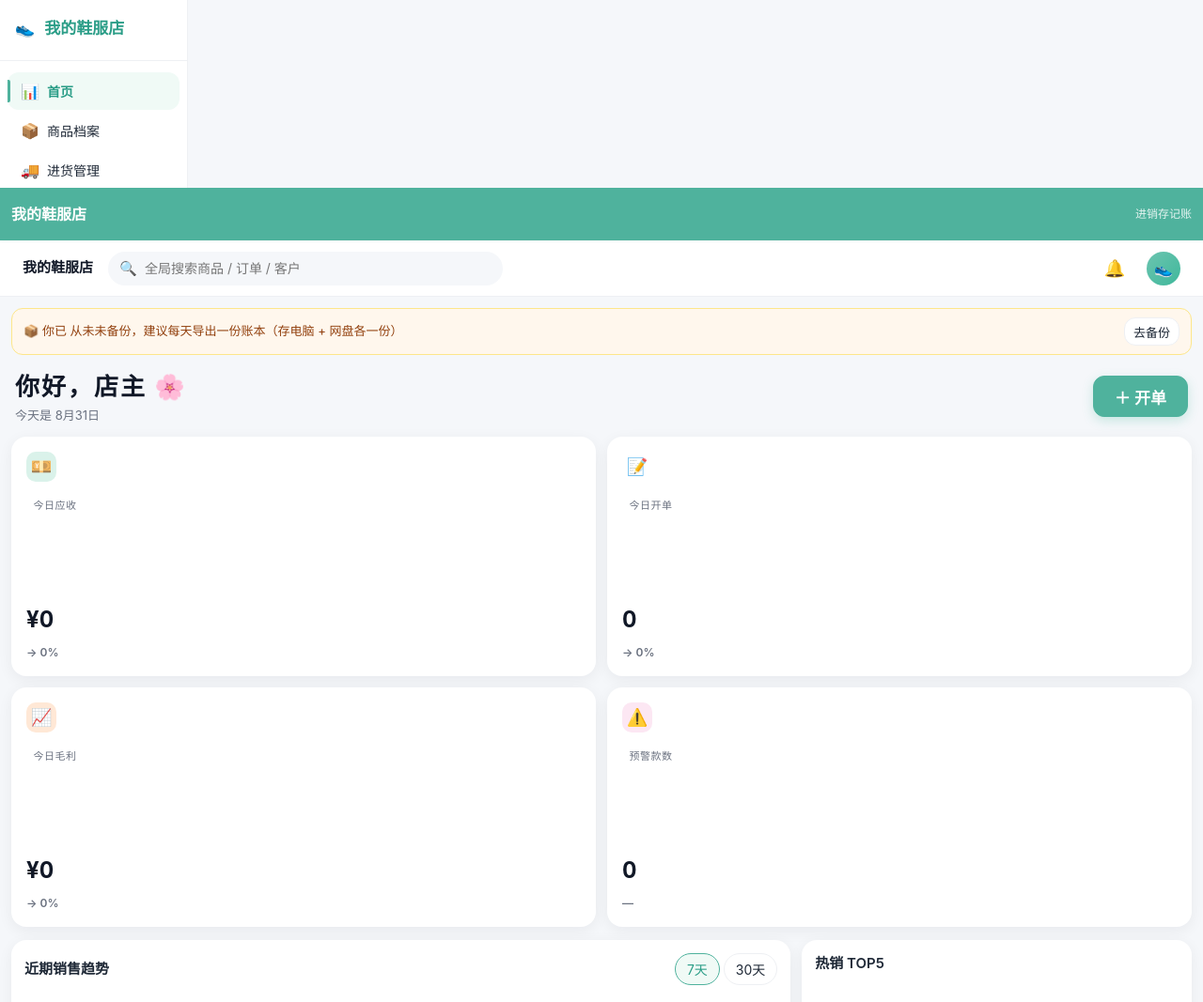
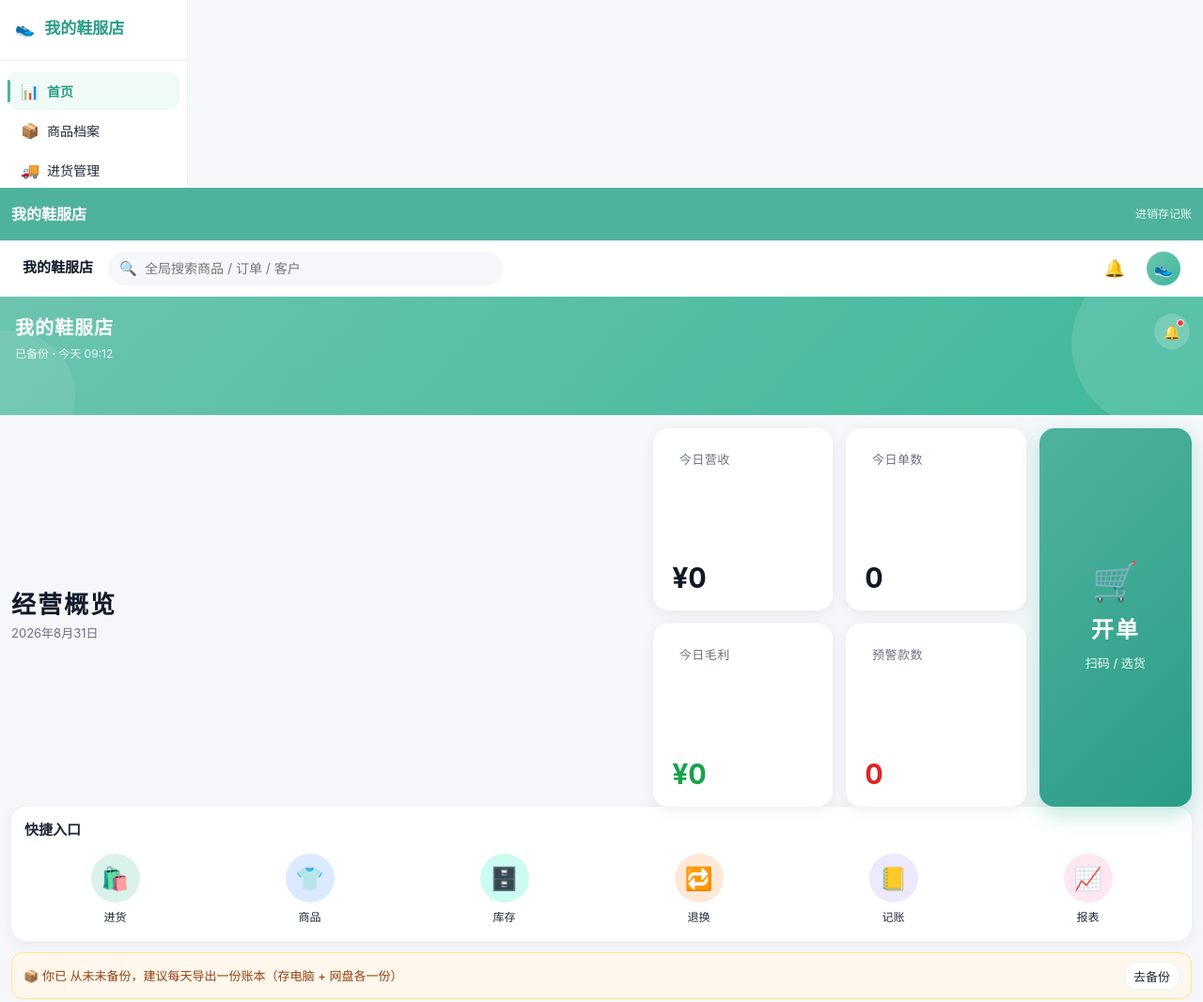
Before and after one commit to bailihongxi/shoes-clothing-erp, a website with bundled scripts: page index.html in a window 1280 px wide. Shown: the top 1067 px of the page at 94% size. Built offline with nearby package versions, Linux system fonts and the light colour scheme; files whose address does not match are found by name.

Commit message:
将手机版首页 UI 设计与各模块文字应用到电脑版——桌面端复用 banner(我的鞋服店)+经营概览+2x2 stat+右侧开单大按钮+6格快捷入口，文案统一(今日营收/今日单数)，移除旧桌面文案「你好店主」，desktop.css 增加 2x2 桌面适配，保留趋势/TOP5 分析看板（新增3条测试+同步更新旧断言）

```diff
--- a/css/desktop.css
+++ b/css/desktop.css
@@ -236,4 +236,43 @@
 
   /* 趋势图更大 */
   .trend-chart { height: 240px; }
+
+  /* 手机版首页 UI 应用到桌面：banner + 经营概览 2x2 + 快捷入口（文字与手机版一致） */
+  .home-top { display: block; }
+  .home-top .overview-head { padding: 6px 0 12px; }
+  .home-top .stat-grid.home-stat-2x2 {
+    grid-template-columns: 1fr 1fr 0.85fr;
+    gap: 14px;
+    align-items: stretch;
+  }
+  .home-stat-2x2 .stat-card {
+    padding: 18px 20px;
+    min-height: 104px;
+    max-height: none;
+    display: flex;
+    flex-direction: column;
+    justify-content: center;
+    overflow: hidden;
+  }
+  .home-stat-2x2 .stat-card .label { font-size: 13px; color: var(--c-text-sub); margin-bottom: 6px; line-height: 1.1; }
+  .home-stat-2x2 .stat-card .value { font-size: 30px; font-weight: 700; line-height: 1.1; }
+  .home-stat-2x2 .stat-card .value.profit { color: var(--c-success); }
+  .home-stat-2x2 .stat-card .value.danger { color: var(--c-danger); }
+  .home-stat-2x2 .home-sale-btn.home-sale-row {
+    grid-column: 3;
+    grid-row: 1 / span 2;
+    width: 100%;
+    min-width: 0;
+    min-height: calc(104px * 2 + 14px);
+    padding: 24px 12px;
+    border-radius: var(--radius-lg);
+    gap: 8px;
+    display: flex;
+    flex-direction: column;
+    align-items: center;
+    justify-content: center;
+  }
+  .home-stat-2x2 .home-sale-btn .ico { font-size: 40px; }
+  .home-stat-2x2 .home-sale-btn .t { font-size: 24px; margin-top: 6px; letter-spacing: 2px; }
+  .home-stat-2x2 .home-sale-btn .s { font-size: 13px; }
 }
--- a/erp/css/desktop.css
+++ b/erp/css/desktop.css
@@ -236,4 +236,43 @@
 
   /* 趋势图更大 */
   .trend-chart { height: 240px; }
+
+  /* 手机版首页 UI 应用到桌面：banner + 经营概览 2x2 + 快捷入口（文字与手机版一致） */
+  .home-top { display: block; }
+  .home-top .overview-head { padding: 6px 0 12px; }
+  .home-top .stat-grid.home-stat-2x2 {
+    grid-template-columns: 1fr 1fr 0.85fr;
+    gap: 14px;
+    align-items: stretch;
+  }
+  .home-stat-2x2 .stat-card {
+    padding: 18px 20px;
+    min-height: 104px;
+    max-height: none;
+    display: flex;
+    flex-direction: column;
+    justify-content: center;
+    overflow: hidden;
+  }
+  .home-stat-2x2 .stat-card .label { font-size: 13px; color: var(--c-text-sub); margin-bottom: 6px; line-height: 1.1; }
+  .home-stat-2x2 .stat-card .value { font-size: 30px; font-weight: 700; line-height: 1.1; }
+  .home-stat-2x2 .stat-card .value.profit { color: var(--c-success); }
+  .home-stat-2x2 .stat-card .value.danger { color: var(--c-danger); }
+  .home-stat-2x2 .home-sale-btn.home-sale-row {
+    grid-column: 3;
+    grid-row: 1 / span 2;
+    width: 100%;
+    min-width: 0;
+    min-height: calc(104px * 2 + 14px);
+    padding: 24px 12px;
+    border-radius: var(--radius-lg);
+    gap: 8px;
+    display: flex;
+    flex-direction: column;
+    align-items: center;
+    justify-content: center;
+  }
+  .home-stat-2x2 .home-sale-btn .ico { font-size: 40px; }
+  .home-stat-2x2 .home-sale-btn .t { font-size: 24px; margin-top: 6px; letter-spacing: 2px; }
+  .home-stat-2x2 .home-sale-btn .s { font-size: 13px; }
 }
--- a/js/ui/page-home.js
+++ b/js/ui/page-home.js
@@ -114,14 +114,15 @@
     return '<div class="card todo-card"><h3 class="card-title">待处理事项</h3><ul class="todo-list">' + items + '</ul></div>';
   }
 
-  /** v2 手机端 stat-card：2x2 + 右侧大「开单」按钮（跨两行）
-   * 图2 布局：[今日营收][今日单数]  [   ]
-   *          [今日毛利][预警款数]  [开单]
+  /** v2 共享 stat-card：2x2 + 右侧大「开单」按钮（跨两行，图2 布局）
+   * 手机版传 extraCls='mobile-only'（桌面隐藏）；电脑版传 '' 同样显示。
+   * 布局：[今日营收][今日单数]  [   ]
+   *        [今日毛利][预警款数]  [开单]
    */
-  function mobileStats(ctx) {
+  function statOverview(ctx, extraCls) {
     var s = stats(ctx);
     return (
-      '<div class="mobile-only stat-grid home-stat-2x2">' +
+      '<div class="' + (extraCls || '') + ' stat-grid home-stat-2x2">' +
         statCardHtml('今日营收', '¥' + fmtNumber(s.revenue / 100), 'mint', '💰', '') +
         statCardHtml('今日单数', fmtNumber(s.count), 'gray', '📃', '') +
         statCardHtml('今日毛利', '¥' + fmtNumber(s.grossProfit / 100), 'mint', '📈', 'profit') +
@@ -135,6 +136,10 @@
     );
   }
 
+  function mobileStats(ctx) {
+    return statOverview(ctx, 'mobile-only');
+  }
+
   function statCardHtml(label, value, iconColor, icon, valueMod) {
     return '<div class="stat-card">' +
       '<div class="label">' + esc(label) + '</div>' +
@@ -142,8 +147,8 @@
     '</div>';
   }
 
-  /** v2 手机端 6 格圆形彩色快捷入口（进货/商品/库存/退换/记账/报表） */
-  function mobileQuick() {
+  /** v2 共享 6 格圆形彩色快捷入口（进货/商品/库存/退换/记账/报表） */
+  function quickGrid(extraCls) {
     var items = [
       { page: 'purchase',  icon: '🛍️', text: '进货', color: 'c-green' },
       { page: 'product',   icon: '👕', text: '商品', color: 'c-blue' },
@@ -152,7 +157,7 @@
       { page: 'account',   icon: '📒', text: '记账', color: 'c-purple' },
       { page: 'report',    icon: '📈', text: '报表', color: 'c-pink' }
     ];
-    var h = '<div class="mobile-only card"><h3 class="card-title">快捷入口</h3><div class="quick-circles">';
+    var h = '<div class="' + (extraCls || '') + ' card"><h3 class="card-title">快捷入口</h3><div class="quick-circles">';
     items.forEach(function (it) {
       h += '<button class="quick-circle ' + it.color + '" data-act="go" data-page="' + esc(it.page) + '">' +
         '<span class="disc">' + it.icon + '</span>' +
@@ -161,6 +166,10 @@
     });
     h += '</div></div>';
     return h;
+  }
+
+  function mobileQuick() {
+    return quickGrid('mobile-only');
   }
 
   /** 手机端首页：banner + 经营概览 + 开单按钮 + stat + 快捷入口
@@ -188,67 +197,35 @@
     );
   }
 
-  /** 电脑端首页：经营概览 + 4 stat（含环比）+ 折线图 + TOP5 */
-  function desktopHome(ctx) {
-    var s = stats(ctx);
-    var y = yesterdayStats(ctx);
-
-    var revPct = pct(s.revenue, y.revenue);
-    var cntPct = pct(s.count, y.count);
-    var profitPct = pct(s.grossProfit, y.grossProfit);
-    var alertDelta = s.alertCount - (y.alertCount || 0);
-
-    var deltaHtml = function (pctVal, suffix, flip) {
-      var up = pctVal > 0;
-      var down = pctVal < 0;
-      var cls = up ? 'up' : (down ? 'down' : 'flat');
-      var arr = up ? '↑' : (down ? '↓' : '→');
-      if (flip) { up = !up; down = !down; }
-      var abs = Math.abs(pctVal);
-      var display = pctVal === 0 && suffix === 'low' ? '—' : arr + ' ' + abs + '%';
-      return '<div class="delta ' + cls + '">' + display + '</div>';
-    };
+  /** 电脑端首页：与手机版一致的 banner + 经营概览(2x2+开单) + 快捷入口 + 备份提醒，下方保留分析看板 */
+  function desktopHome(ctx, rem) {
+    var today = todayStr();
+    var dateObj = new Date(today + 'T00:00:00');
+    var cnDate = dateObj.getFullYear() + '年' + (dateObj.getMonth() + 1) + '月' + dateObj.getDate() + '日';
 
     return (
-      '<div class="desktop-only">' +
+      '<div class="page-banner">' +
+        '<div class="banner-title">我的鞋服店</div>' +
+        '<div class="banner-sub">已备份 · 今天 09:12</div>' +
+        '<button class="banner-action" data-act="go" data-page="setting" aria-label="通知">' +
+          '🔔<span class="dot"></span>' +
+        '</button>' +
+      '</div>' +
+      '<div class="home-top">' +
         '<div class="overview-head">' +
-          '<div>' +
-            '<div class="title">你好，店主 🌸</div>' +
-            '<div class="date">今天是 ' + (function () {
-              var d = new Date(todayStr() + 'T00:00:00');
-              return (d.getMonth() + 1) + '月' + d.getDate() + '日';
-            })() + '</div>' +
+          '<div><div class="title">经营概览</div><div class="date">' + cnDate + '</div></div>' +
         '</div>' +
-          '<button class="btn btn-primary btn-lg" style="width:auto;padding:0 22px;min-height:44px" data-act="go" data-page="sale">＋ 开单</button>' +
+        statOverview(ctx, '') +
       '</div>' +
+      quickGrid('') +
+      rem +
+      desktopAnalysis(ctx)
+    );
+  }
 
-        '<div class="stat-grid">' +
-          '<div class="stat-card">' +
-            '<div class="icon mint">💴</div>' +
-            '<div class="label">今日应收</div>' +
-            '<div class="value">¥' + fmtNumber(s.revenue / 100) + '</div>' +
-            deltaHtml(revPct) +
-          '</div>' +
-          '<div class="stat-card">' +
-            '<div class="icon blue">📝</div>' +
-            '<div class="label">今日开单</div>' +
-            '<div class="value">' + fmtNumber(s.count) + '</div>' +
-            deltaHtml(cntPct) +
-          '</div>' +
-          '<div class="stat-card">' +
-            '<div class="icon peach">📈</div>' +
-            '<div class="label">今日毛利</div>' +
-            '<div class="value">¥' + fmtNumber(s.grossProfit / 100) + '</div>' +
-            deltaHtml(profitPct) +
-          '</div>' +
-          '<div class="stat-card">' +
-            '<div class="icon pink">⚠️</div>' +
-            '<div class="label">预警款数</div>' +
-            '<div class="value">' + fmtNumber(s.alertCount) + '</div>' +
-            deltaHtml(alertDelta, 'low', true) +
-          '</div>' +
-        '</div>' +
-
+  /** 电脑端分析看板：近期销售趋势 + 热销 TOP5 */
+  function desktopAnalysis(ctx) {
+    return (
       '<div class="grid grid-3" style="margin-top:14px;grid-template-columns:2fr 1fr">' +
         '<div class="card">' +
           '<div class="card-title">近期销售趋势' +
@@ -262,7 +239,6 @@
         '<div class="card">' +
           '<div class="card-title">热销 TOP5</div>' +
           renderTop5(ctx) +
-          '</div>' +
         '</div>' +
       '</div>'
     );
@@ -371,10 +347,10 @@
 
     render: function (ctx, state) {
       var rem = backupReminder(ctx) + todoBar(ctx);
-      // 手机端：banner 置顶，提醒条在其下；桌面端：提醒条在经营概览前，且不显示手机 banner
+      // 手机端：banner 置顶，提醒条在其下；桌面端：与手机版一致的 banner + 概览 + 快捷入口 + 提醒条 + 分析看板
       return (
         '<div class="mobile-only">' + mobileHome(ctx) + rem + '</div>' +
-        '<div class="desktop-only">' + rem + desktopHome(ctx) + '</div>'
+        '<div class="desktop-only">' + desktopHome(ctx, rem) + '</div>'
       );
     }
   };
```
Also changed, not shown: erp/js/ui/page-home.js (+42 -66 lines), erp/tests/issue15-home2x2.test.js (+1 -1 lines), erp/tests/issue9-fix.test.js (+3 -3 lines), erp/tests/ui-home.test.js (+56 -3 lines), erp/tests/ui-redesign-desktop.test.js (+1 -1 lines), tests/issue15-home2x2.test.js (+1 -1 lines), tests/issue9-fix.test.js (+3 -3 lines), tests/ui-home.test.js (+56 -3 lines), tests/ui-redesign-desktop.test.js (+1 -1 lines). Lines whose indentation alone changed are shown as unchanged.
